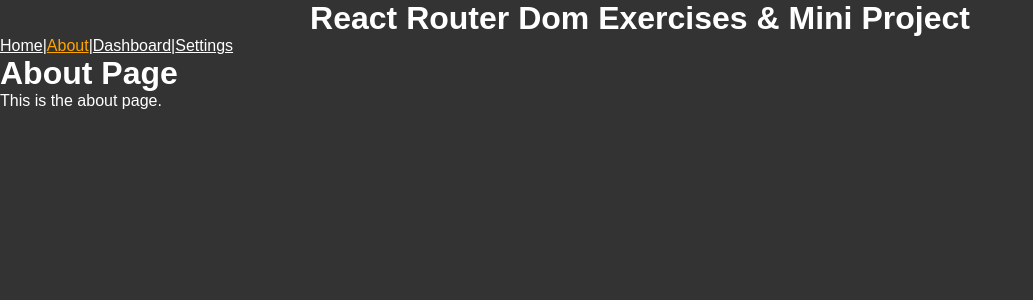
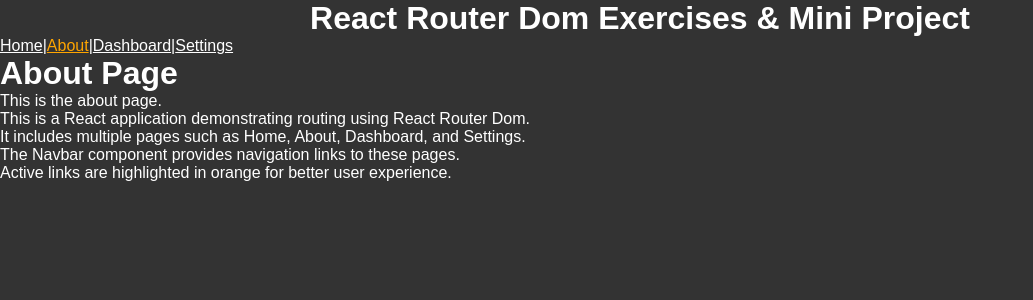
Before and after one commit to nikhildev-webapp/React-Router-Fundamentals, a React (Vite) app: page /about in a window 1280 px wide. Shown: the top 300 px of the page, without its empty margins (0-1033 px from the left). Built offline with nearby package versions, Linux system fonts and the light colour scheme.

Commit message:
create version 2 of navbar and add some styling 0f the website

```diff
--- a/src/App.jsx
+++ b/src/App.jsx
@@ -5,6 +5,7 @@
 import Dashboard from './Pages/Dashboard'
 import Settings from './Pages/Settings'
 import Navbar from './Pages/Navbar'
+import NotFound from './Pages/NotFound'
 
 function App() {
   const router = createBrowserRouter([
@@ -25,6 +26,10 @@
     {
       path: '/settings',
       element:<Settings/>
+        },
+    {
+      path: '*',
+      element:<NotFound/>
     }
       ]
     },
--- a/src/Pages/About.jsx
+++ b/src/Pages/About.jsx
@@ -1,10 +1,21 @@
 import React from 'react'
 
 const About = () => {
+    const About = [
+        { id: 1, info: "This is a React application demonstrating routing using React Router Dom." },
+        { id: 2, info: "It includes multiple pages such as Home, About, Dashboard, and Settings." },
+        { id: 3, info: "The Navbar component provides navigation links to these pages." },
+        { id: 4, info: "Active links are highlighted in orange for better user experience." }
+    ]
   return (
       <>
           <h1>About Page</h1>
           <p>This is the about page.</p>
+          <ul>
+            {About.map((item) => (
+                <li key={item.id}>{item.info}</li>
+            ))}
+          </ul>
       </>
   )
 }
--- a/src/Pages/Dashboard.jsx
+++ b/src/Pages/Dashboard.jsx
@@ -1,8 +1,12 @@
 import React from 'react'
 
 const Dashboard = () => {
+
   return (
-    <div>Dashboard</div>
+      <>
+          <h1>Dashboard</h1>
+          <p>Welcome to the Dashboard page.</p>
+      </>
   )
 }
 
--- a/src/Pages/NotFound.jsx
+++ b/src/Pages/NotFound.jsx
@@ -1,14 +1,16 @@
-import React from 'react'
-import { Link } from 'react-router-dom'
+import React from "react";
+import { Link } from "react-router-dom";
 
 const NotFound = () => {
   return (
-      <>
-          <h1>404- Page Not Found</h1>
-          <p>The page you are looking for does not exist.</p>
-          <Link to='/'>Home</Link>
-      </>
-  )
-}
+    <>
+      <div style={{display:'flex',justifyContent:'center',textAlign:'center',flexDirection:'column',border:'2px solid white',width:'400px',margin:'auto',marginTop:'50px',padding:'20px',borderRadius:'10px'}}>
+        <h1>404- Page Not Found</h1>
+        <p>The page you are looking for does not exist.</p>
+        <button style={{width:'100px',borderRadius:'10px',margin:'15px auto', textDecoration:'none', backgroundColor:'blue',padding:'10px',borderColor:'blue'}}><Link to="/" style={{textDecoration:'none',background:'none'}}>Home</Link></button>
+      </div>
+    </>
+  );
+};
 
-export default NotFound
+export default NotFound;
```
